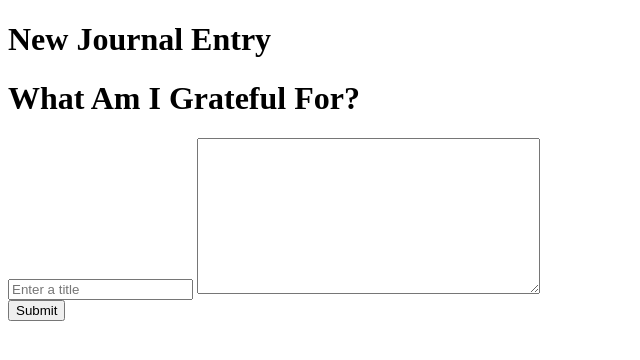
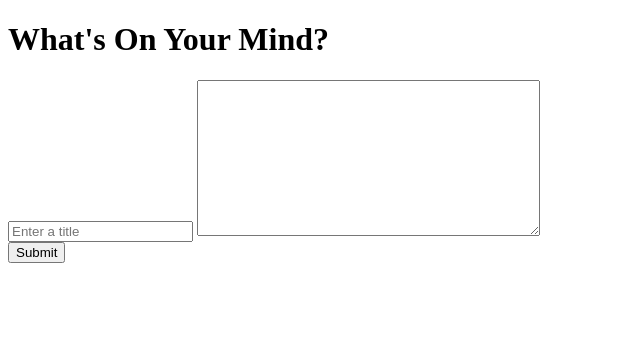
Before and after one commit to lcunnin/django-journalapp, a Django app: page /new_entry/ in a window 1280 px wide. Shown: the part 88-448 px from the top of the page, without its empty margins (0-640 px from the left). Run offline with Django 3.2, Linux system fonts and the light colour scheme.

Commit message:
updates to home and new-entry.html

```diff
--- a/entries/templates/entries/home.html
+++ b/entries/templates/entries/home.html
@@ -1,6 +1,7 @@
 {% extends 'base.html' %}
 
 {% block content %}
+
     <div class="header-contianer">
     <h1 class="title">{{ page_heading }}</h1>
     <p class="journal-description">“Writing in a journal reminds you of your goals and of your learning in life. It offers a place where you can hold a deliberate, thoughtful conversation with yourself.” - Robin Sharma</p>
@@ -8,4 +9,5 @@
         <a href="{% url 'new_entry' %}">Add New Entry Here</a>
     </button>
     </div>
+
 {% endblock %}
--- a/entries/templates/entries/new_entry.html
+++ b/entries/templates/entries/new_entry.html
@@ -1,11 +1,8 @@
 {% extends 'base.html' %}
 
 {% block content %}
-    <div class="header-contianer">
-    <h1 class="title">{{ page_heading }}</h1>
-    </div>
     <div class="new-entry-title">
-    <h1>What Am I Grateful For?</h1>
+    <h1>What's On Your Mind?</h1>
     </div>
     <div class="new-entry-container">
         <form method="POST" action="{% url 'new_entry' %}">
```
